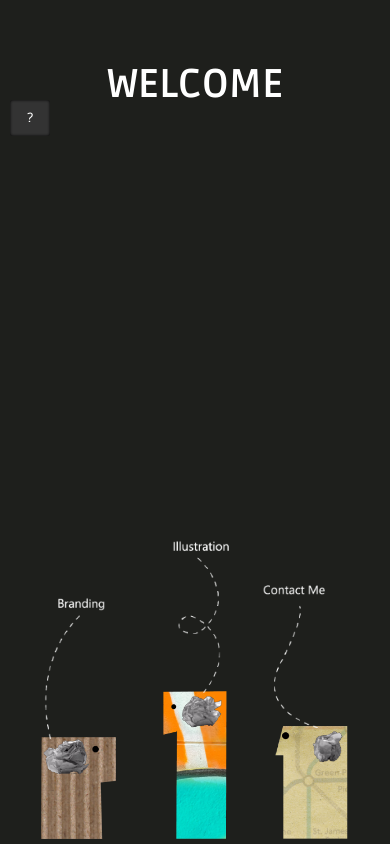
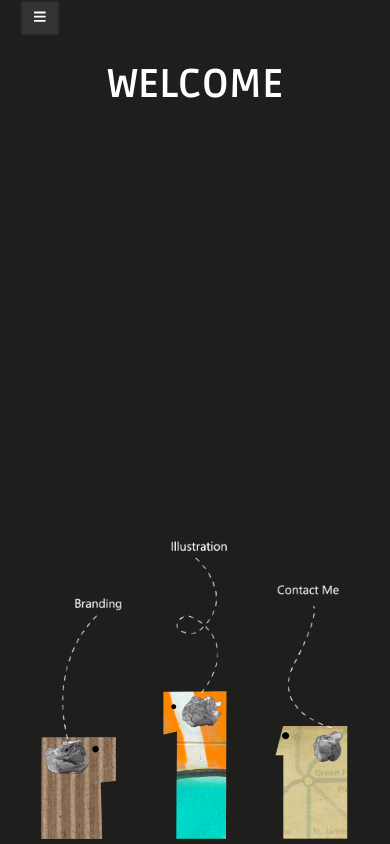
Before and after one commit to caposher/rina-bina, a React (Create React App) app: page / in a window 390 px wide. Built offline with nearby package versions, Linux system fonts and the light colour scheme.

Commit message:
add main page animation and navBar for mobile

```diff
--- a/package.json
+++ b/package.json
@@ -3,7 +3,10 @@
   "version": "0.1.0",
   "private": true,
   "dependencies": {
+    "@fortawesome/fontawesome-svg-core": "^1.2.36",
+    "@fortawesome/free-brands-svg-icons": "^5.15.4",
     "@fortawesome/free-regular-svg-icons": "^5.15.4",
+    "@fortawesome/free-solid-svg-icons": "^5.15.4",
     "@fortawesome/react-fontawesome": "^0.1.16",
     "@testing-library/jest-dom": "^5.16.1",
     "@testing-library/react": "^12.1.2",
--- a/src/App.jsx
+++ b/src/App.jsx
@@ -8,6 +8,9 @@ import { ContactPage } from './pages/contact-page';
 import { HomePage } from './pages/home-page';
 import { IllustrationPage } from './pages/illustration-page';
 import { RecommendationPage } from './pages/recommendation-page';
+
+import { FontAwesomeIcon } from '@fortawesome/react-fontawesome';
+import { faBars } from '@fortawesome/free-solid-svg-icons';
 
 class App extends Component {
   state = {
@@ -21,14 +24,16 @@ class App extends Component {
   };
 
   render() {
+    console.log('this.state.showMenu: ', this.state.showMenu);
     return (
       <Router>
         <AppHeader />
         <section className='mainApp container'>
-          <button onClick={this.toggleMenu} className='nav-btn'>
-            ?{/* <FontAwesomeIcon icon={['far', 'fa-bell']} /> */}
-            {/* <i className='fas fa-bars'></i> */}
-          </button>
+          {!this.state.showMenu && (
+            <button onClick={this.toggleMenu} className='nav-btn'>
+              <FontAwesomeIcon icon={faBars} />
+            </button>
+          )}
           <NavBar showMenu={this.state.showMenu} toggleMenu={this.toggleMenu} />
           <section className='content-area'>
             <Switch>
--- a/src/assets/scss/cmps/_nav-bar.scss
+++ b/src/assets/scss/cmps/_nav-bar.scss
@@ -1,11 +1,10 @@
 .nav-bar {
   display: flex;
   flex-direction: column;
-
-  position: fixed;
+  position: absolute;
   background: rgb(30, 31, 28);
-  height: 75vh;
-  top: 130px;
+  height: 100%;
+  top: 0;
   left: -300px;
   padding: 0.5em;
   z-index: 10;
@@ -42,15 +41,12 @@
 }
 
 .nav-btn {
-  left: 5px;
-  top: 100px;
   position: absolute;
+  left: 0;
   padding: 10px;
   width: 40px;
-  margin-left: 5px;
-  margin-bottom: 5px;
   border: unset;
-  border-radius: 2px;
+  border-radius: 0 0 2px 2px;
   background-color: #333;
   color: white;
   box-shadow: inset 0px 0px 3px 0px black;
@@ -61,16 +57,14 @@
 }
 
 .scroll-prev {
-  position: fixed;
-  left: 0;
-  top: 0;
-  z-index: 5;
-  width: 100%;
-  height: 100vh;
-  background-color: red;
+  overflow: hidden;
 }
 
 .show {
+  position: fixed;
   left: 0;
-  overflow-y: hidden; // width: 100%;
+  top: 100px;
+  bottom: 0;
+  right: 0;
+  height: 100%;
 }
--- a/src/assets/scss/pages/_app.scss
+++ b/src/assets/scss/pages/_app.scss
@@ -1,5 +1,7 @@
 .mainApp {
+  position: relative;
   display: flex;
+  overflow-y: hidden;
   .content-area {
     width: 100%;
     display: flex;
--- a/src/assets/scss/pages/_branding-page.scss
+++ b/src/assets/scss/pages/_branding-page.scss
@@ -1,6 +1,3 @@
-.branding-carousel {
-  width: 95%;
-  @media (min-width: 800px) {
-    margin-right: 2em;
-  }
+.osher {
+  background-color: aquamarine;
 }
--- a/src/assets/scss/pages/_home-page.scss
+++ b/src/assets/scss/pages/_home-page.scss
@@ -27,41 +27,36 @@
     .image-item {
       position: relative;
       .image-txt {
-        // bottom: calc(100% - 80px);
         position: absolute;
-        // left: 50%;
-        // left: calc(100% - 50%);
-        transform: translateX(-50%);
         width: 70%;
         padding: 1.5em;
         z-index: 1;
         min-width: 110px;
+        transition: transform 0.3s;
       }
 
       .image-txt-1 {
         bottom: 53%;
-        left: 47%;
+        left: 15%;
         @media (min-width: 700px) {
           bottom: 173px;
-          left: 123px;
+          left: 30px;
         }
       }
 
       .image-txt-2 {
         bottom: 83%;
-        left: 55%;
+        left: 6%;
         @media (min-width: 700px) {
           bottom: 245px;
-          left: 117px;
+          left: 40px;
         }
       }
 
       .image-txt-3 {
         bottom: 60%;
-        left: 35%;
         @media (min-width: 700px) {
-          bottom: 190px;
-          left: 65px;
+          bottom: 195px;
         }
       }
     }
--- a/src/cmps/nav-bar.jsx
+++ b/src/cmps/nav-bar.jsx
@@ -10,12 +10,10 @@ function _NavBar({ showMenu, toggleMenu, history }) {
     { link: 'contact', txt: 'Contact me' },
   ];
 
+  const elBody = document.querySelector('body');
   function doShowMenu() {
+    showMenu ? elBody.classList.add('scroll-prev') : elBody.classList.remove('scroll-prev');
     return showMenu ? 'show' : '';
-  }
-
-  function preventScrolling() {
-    return showMenu ? <div class='scroll-prev'></div> : <></>;
   }
 
   function showNav() {
@@ -23,7 +21,6 @@ function _NavBar({ showMenu, toggleMenu, history }) {
     else
       return (
         <section>
-          {/* {preventScrolling()} */}
           <nav onClick={toggleMenu} className={`nav-bar ${doShowMenu()}`}>
             {pages.map((page, idx) => {
               return (
--- a/src/pages/branding-page.jsx
+++ b/src/pages/branding-page.jsx
@@ -21,6 +21,7 @@ export function BrandingPage() {
     <section className='branding-carousel'>
       <Carousel
         onClickItem={test}
+        showIndicators={false}
         emulateTouch={true}
         autoPlay={true}
         interval={5000}
--- a/src/pages/home-page.jsx
+++ b/src/pages/home-page.jsx
@@ -9,29 +9,36 @@ export class HomePage extends Component {
     mouseX: 0,
   };
   pages = [
-    { name: 'branding', txtPos: { x: '160px', y: '170px' }, ref: createRef() },
-    { name: 'illustrations', txtPos: { x: '', y: '265px' }, ref: createRef() },
-    { name: 'contact', txtPos: { x: '65px', y: '190px' }, ref: createRef() },
+    { name: 'branding', ref: createRef() },
+    { name: 'illustrations', ref: createRef() },
+    { name: 'contact', ref: createRef() },
   ];
 
-  componentDidMount() {}
+  componentDidMount() {
+    document.addEventListener('mousemove', (e) => {
+      const { pageX, pageY } = e;
+      const els = document.querySelectorAll('.image-txt');
+      els.forEach((el, idx) => {
+        const { left, top, width, height } = el.getBoundingClientRect();
+        const center = this.getCenter(left, top, width, height);
+        let len = window.innerWidth - center.x;
+        if (len < window.innerWidth / 2) len = center.x;
+        let angleX = (40 / window.innerWidth) * pageX - 20;
+        let angleY = -(40 / window.innerHeight) * pageY + 20;
 
-  // onMove = (ev) => {
-  //   debugger;
-  //   this.setState({ mouseX: ev.clientX });
-  // };
+        if (left <= pageX && pageX <= left + width && top <= pageY && pageY <= top + height) {
+          el.style.transform = `scale(1.1)`;
+        } else {
+          el.style.transform = `rotateY(${angleX}deg)rotateX(${angleY}deg)`;
+        }
+      });
+    });
+  }
 
-  // getCenter(element) {
-  //   const { left, top, width, height } = element.getBoundingClientRect();
-  //   return { x: left + width / 2, y: top + height / 2 };
-  // }
-
-  // const arrow = document.querySelector("#arrow");
-  // const arrowCenter = getCenter(arrow);
-  // addEventListener("mousemove", ({clientX, clientY}) => {
-  //     const angle = Math.atan2(clientY - arrowCenter.y, clientX - arrowCenter.x);
-  //     arrow.style.transform = `rotate(${angle}rad)`;
-  // });
+  getCenter(left, top, width, height) {
+    // const { left, top, width, height } = element.getBoundingClientRect();
+    return { x: left + width / 2, y: top + height / 2 };
+  }
 
   render() {
     return (
@@ -44,7 +51,6 @@ export class HomePage extends Component {
                 <img
                   className={`image-txt image-txt-${idx + 1}`}
                   ref={page.ref}
-                  // style={{ bottom: page.txtPos.y, left: page.txtPos.x }}
                   onClick={() => this.changeRoute(`/${page.name}/`)}
                   src={require(`../assets/imgs/elements/${page.name}-txt.png`)}
                   alt={`${page.name}-page`}
```
Also changed, not shown: 1 other file (tests, documents, lock files or other folders).
